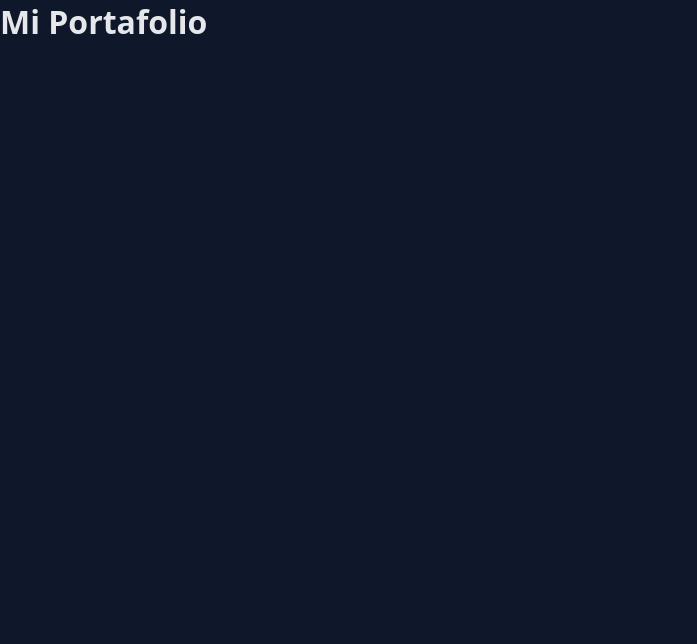
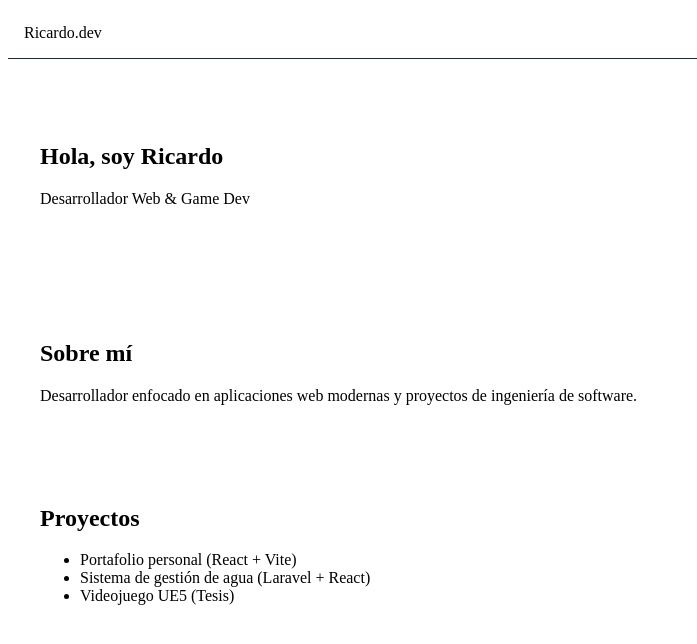
Before and after one commit to Dynamo15/portafolio, a React (Vite) app: page / in a window 1280 px wide. Shown: the top 644 px of the page, without its empty margins (0-697 px from the left). Built offline with nearby package versions, Linux system fonts and the light colour scheme.

Commit message:
Add portfolio structure and basic sections

```diff
--- a/src/App.jsx
+++ b/src/App.jsx
@@ -1,10 +1,16 @@
-
+import Navbar from "./componentes/Navbar"
+import Hero from "./secciones/Hero"
+import About from "./secciones/About"
+import Projects from "./secciones/Projects"
 
 function App() {
   return (
-    <div>
-      <h1>Mi Portafolio</h1>
-    </div>
+    <>
+      <Navbar />
+      <Hero />
+      <About />
+      <Projects />
+    </>
   )
 }
 
--- /dev/null
+++ b/src/componentes/Navbar.jsx
@@ -0,0 +1,9 @@
+function Navbar() {
+  return (
+    <nav style={{ padding: "1rem", borderBottom: "1px solid #1f2933" }}>
+      <span>Ricardo.dev</span>
+    </nav>
+  )
+}
+
+export default Navbar
--- a/src/index.css
+++ b/src/index.css
@@ -1,11 +1,14 @@
-* {
-  margin: 0;
-  padding: 0;
-  box-sizing: border-box;
+section {
+  animation: fadeIn 0.8s ease-in;
 }
 
-body {
-  background-color: #0f172a;
-  color: #e5e7eb;
-  font-family: system-ui, -apple-system, BlinkMacSystemFont, sans-serif;
+@keyframes fadeIn {
+  from {
+    opacity: 0;
+    transform: translateY(10px);
+  }
+  to {
+    opacity: 1;
+    transform: translateY(0);
+  }
 }
--- /dev/null
+++ b/src/secciones/About.jsx
@@ -0,0 +1,13 @@
+function About() {
+  return (
+    <section style={{ padding: "2rem" }}>
+      <h2>Sobre mí</h2>
+      <p>
+        Desarrollador enfocado en aplicaciones web modernas y
+        proyectos de ingeniería de software.
+      </p>
+    </section>
+  )
+}
+
+export default About
--- /dev/null
+++ b/src/secciones/Hero.jsx
@@ -0,0 +1,10 @@
+function Hero() {
+  return (
+    <section style={{ padding: "4rem 2rem" }}>
+      <h1>Hola, soy Ricardo</h1>
+      <p>Desarrollador Web & Game Dev</p>
+    </section>
+  )
+}
+
+export default Hero
--- /dev/null
+++ b/src/secciones/Projects.jsx
@@ -0,0 +1,14 @@
+function Projects() {
+  return (
+    <section style={{ padding: "2rem" }}>
+      <h2>Proyectos</h2>
+      <ul>
+        <li>Portafolio personal (React + Vite)</li>
+        <li>Sistema de gestión de agua (Laravel + React)</li>
+        <li>Videojuego UE5 (Tesis)</li>
+      </ul>
+    </section>
+  )
+}
+
+export default Projects
```
